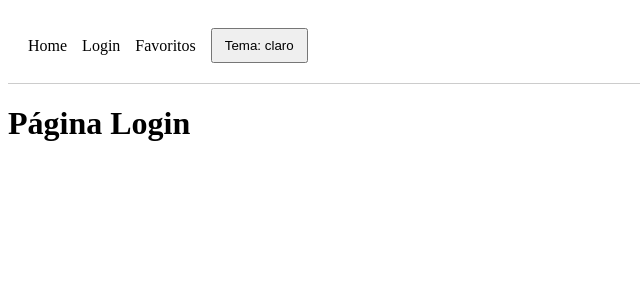
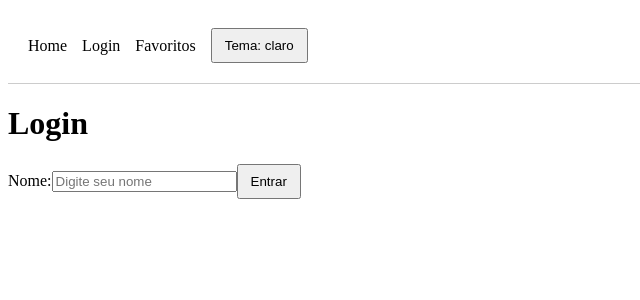
Before and after one commit to Taylanne02/App-de-Filmes-Favoritos-, a React (Vite) app: page /login in a window 1280 px wide. Shown: the top 300 px of the page, without its empty margins (0-640 px from the left). Built offline with nearby package versions, Linux system fonts and the light colour scheme.

Commit message:
Passo 4: Criando o AuthContext (login simulado)

```diff
--- /dev/null
+++ b/src/contexts/AuthContext.jsx
@@ -0,0 +1,32 @@
+import { createContext, useState, useEffect } from "react";
+
+export const AuthContext = createContext();
+
+export function AuthProvider({ children }) {
+  const [usuario, setUsuario] = useState(() => {
+    const salvo = localStorage.getItem("usuario");
+    return salvo ? JSON.parse(salvo) : null;
+  });
+
+  function login(nome) {
+    setUsuario({ nome });
+  }
+
+  function logout() {
+    setUsuario(null);
+  }
+
+  useEffect(() => {
+    if (usuario) {
+      localStorage.setItem("usuario", JSON.stringify(usuario));
+    } else {
+      localStorage.removeItem("usuario");
+    }
+  }, [usuario]);
+
+  return (
+    <AuthContext.Provider value={{ usuario, login, logout }}>
+      {children}
+    </AuthContext.Provider>
+  );
+}
--- a/src/main.jsx
+++ b/src/main.jsx
@@ -4,11 +4,14 @@ import App from "./App.jsx";
 import "./index.css";
 
 import { ThemeProvider } from "./contexts/ThemeContext";
+import { AuthProvider } from "./contexts/AuthContext";
 
 ReactDOM.createRoot(document.getElementById("root")).render(
   <React.StrictMode>
-    <ThemeProvider>
-      <App />
-    </ThemeProvider>
+    <AuthProvider>
+      <ThemeProvider>
+        <App />
+      </ThemeProvider>
+    </AuthProvider>
   </React.StrictMode>
 );
--- a/src/pages/Login.jsx
+++ b/src/pages/Login.jsx
@@ -1,5 +1,43 @@
+import { useState, useContext } from "react";
+import { useNavigate } from "react-router-dom";
+import { AuthContext } from "../contexts/AuthContext";
+
 function Login() {
-  return <h1>Página Login</h1>;
+  const [nome, setNome] = useState("");
+  const { login } = useContext(AuthContext);
+  const navigate = useNavigate();
+
+  function handleSubmit(event) {
+    event.preventDefault();
+
+    if (nome.trim() === "") {
+      alert("Digite seu nome para entrar.");
+      return;
+    }
+
+    login(nome);
+    navigate("/");
+  }
+
+  return (
+    <main>
+      <h1>Login</h1>
+
+      <form onSubmit={handleSubmit}>
+        <label>
+          Nome:
+          <input
+            type="text"
+            value={nome}
+            onChange={(event) => setNome(event.target.value)}
+            placeholder="Digite seu nome"
+          />
+        </label>
+
+        <button type="submit">Entrar</button>
+      </form>
+    </main>
+  );
 }
 
 export default Login;
```
Also changed, not shown: 1 other file (tests, documents, lock files or other folders).
